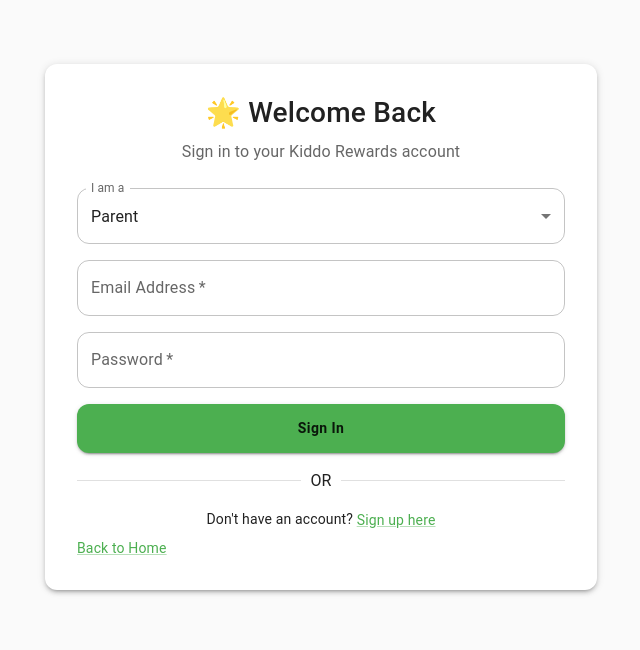
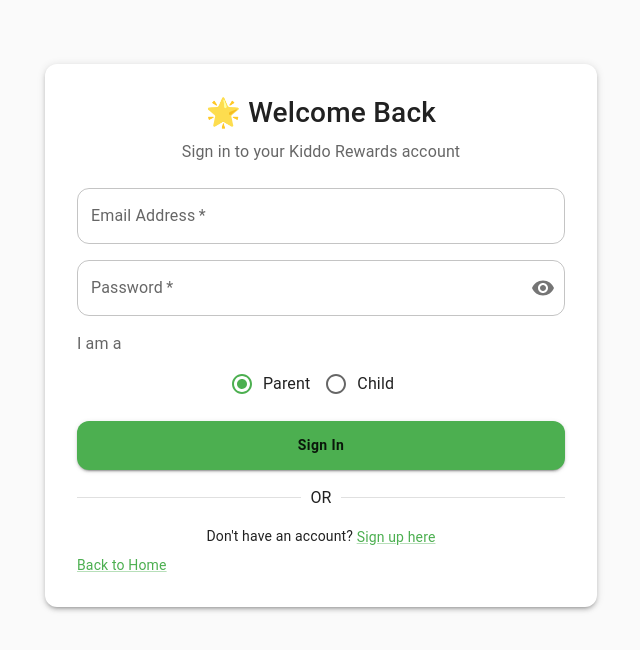
Before and after one commit to Vivek5355/Kido, a React (Vite) app: page /login in a window 1280 px wide. Shown: the top 650 px of the page, without its empty margins (319-959 px from the left). Built offline with nearby package versions, Linux system fonts and the light colour scheme; what gapi-script would draw is missing.

Commit message:
update eye in password  text  field

```diff
--- a/src/pages/Login.jsx
+++ b/src/pages/Login.jsx
@@ -10,11 +10,15 @@ import {
   Alert,
   Stack,
   Divider,
+  InputAdornment,
+  IconButton,
   FormControl,
-  InputLabel,
-  MenuItem,
-  Select,
+  FormLabel,
+  RadioGroup,
+  FormControlLabel,
+  Radio,
 } from "@mui/material";
+import { Visibility, VisibilityOff } from "@mui/icons-material";
 import { useNavigate } from "react-router-dom";
 import { useAuth } from "../context/AuthContext";
 import { API } from "../components/api/axiosInstance";
@@ -34,6 +38,7 @@ const Login = () => {
   });
   const [error, setError] = useState("");
   const [loading, setLoading] = useState(false);
+  const [showPassword, setShowPassword] = useState(false);
 
   const handleChange = (field) => (event) => {
     setFormData((prev) => ({
@@ -109,18 +114,6 @@ const Login = () => {
 
           <Box component="form" onSubmit={handleSubmit} sx={{ mt: 1 }}>
             <Stack spacing={2}>
-              <FormControl fullWidth>
-                <InputLabel>I am a</InputLabel>
-                <Select
-                  value={formData.role}
-                  label="I am a"
-                  onChange={handleChange("role")}
-                >
-                  <MenuItem value={ROLES.PARENT}>Parent</MenuItem>
-                  <MenuItem value={ROLES.CHILD}>Child</MenuItem>
-                </Select>
-              </FormControl>
-
               <TextField
                 required
                 fullWidth
@@ -137,12 +130,46 @@ const Login = () => {
                 fullWidth
                 name="password"
                 label="Password"
-                type="password"
+                type={showPassword ? "text" : "password"}
                 id="password"
                 autoComplete="current-password"
                 value={formData.password}
                 onChange={handleChange("password")}
+                InputProps={{
+                  endAdornment: (
+                    <InputAdornment position="end">
+                      <IconButton
+                        aria-label="toggle password visibility"
+                        onClick={() => setShowPassword(!showPassword)}
+                        edge="end"
+                      >
+                        {showPassword ? <VisibilityOff /> : <Visibility />}
+                      </IconButton>
+                    </InputAdornment>
+                  ),
+                }}
               />
+
+              <FormControl component="fieldset">
+                <FormLabel component="legend">I am a</FormLabel>
+                <RadioGroup
+                  row
+                  value={formData.role}
+                  onChange={handleChange("role")}
+                  sx={{ justifyContent: "center", mt: 1 }}
+                >
+                  <FormControlLabel
+                    value={ROLES.PARENT}
+                    control={<Radio />}
+                    label="Parent"
+                  />
+                  <FormControlLabel
+                    value={ROLES.CHILD}
+                    control={<Radio />}
+                    label="Child"
+                  />
+                </RadioGroup>
+              </FormControl>
 
               <Button
                 type="submit"
--- a/src/pages/Register.jsx
+++ b/src/pages/Register.jsx
@@ -9,13 +9,17 @@ import {
   Link,
   Stack,
   Divider,
+  InputAdornment,
+  IconButton,
 } from "@mui/material";
+import { Visibility, VisibilityOff } from "@mui/icons-material";
 import { useNavigate } from "react-router-dom";
 import { useAuth } from "../context/AuthContext";
 import { API } from "../components/api/axiosInstance";
 
 const ROLES = {
   PARENT: "parent",
+  CHILD: "child",
 };
 const Register = () => {
   const navigate = useNavigate();
@@ -29,6 +33,8 @@ const Register = () => {
   });
   const [errors, setErrors] = useState({});
   const [serverError, setServerError] = useState("");
+  const [showPassword, setShowPassword] = useState(false);
+  const [showConfirmPassword, setShowConfirmPassword] = useState(false);
   const handleChange = (field) => (event) => {
     setFormData((prev) => ({
       ...prev,
@@ -64,12 +70,12 @@ const Register = () => {
           name: formData.name,
           email: formData.email,
           password: formData.password,
-          role: "parent",
+          role: formData.role,
         });
         localStorage.setItem("token", res.data.token);
         console.log("Response",res.data);
-        login(res.data, "parent");
-        navigate("/dashboard/parent");
+        login(res.data, formData.role);
+        navigate(formData.role === "parent" ? "/dashboard/parent" : "/dashboard/child");
       } catch (error) {
         setServerError(
           error.response?.data?.message ||
@@ -120,21 +126,48 @@ const Register = () => {
               <TextField
                 fullWidth
                 label="Password"
-                type="password"
+                type={showPassword ? "text" : "password"}
                 value={formData.password}
                 onChange={handleChange("password")}
                 error={!!errors.password}
                 helperText={errors.password}
+                InputProps={{
+                  endAdornment: (
+                    <InputAdornment position="end">
+                      <IconButton
+                        aria-label="toggle password visibility"
+                        onClick={() => setShowPassword(!showPassword)}
+                        edge="end"
+                      >
+                        {showPassword ? <VisibilityOff /> : <Visibility />}
+                      </IconButton>
+                    </InputAdornment>
+                  ),
+                }}
               />
               <TextField
                 fullWidth
                 label="Confirm Password"
-                type="password"
+                type={showConfirmPassword ? "text" : "password"}
                 value={formData.confirmPassword}
                 onChange={handleChange("confirmPassword")}
                 error={!!errors.confirmPassword}
                 helperText={errors.confirmPassword}
+                InputProps={{
+                  endAdornment: (
+                    <InputAdornment position="end">
+                      <IconButton
+                        aria-label="toggle confirm password visibility"
+                        onClick={() => setShowConfirmPassword(!showConfirmPassword)}
+                        edge="end"
+                      >
+                        {showConfirmPassword ? <VisibilityOff /> : <Visibility />}
+                      </IconButton>
+                    </InputAdornment>
+                  ),
+                }}
               />
+
               <Button
                 type="submit"
                 variant="contained"
```
